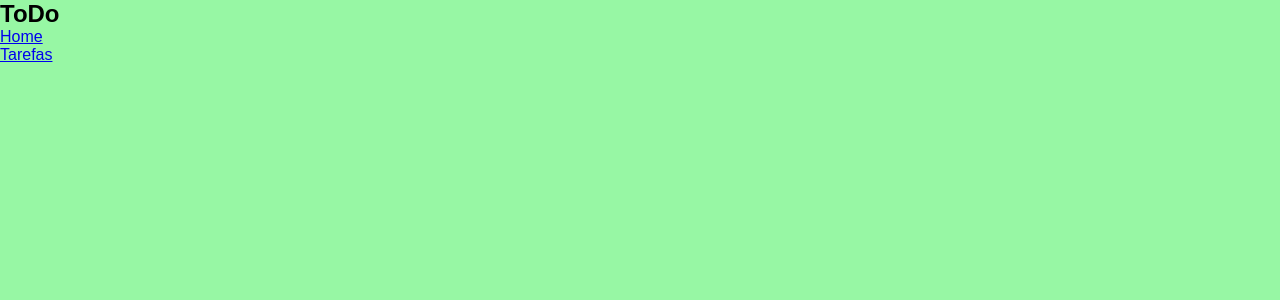
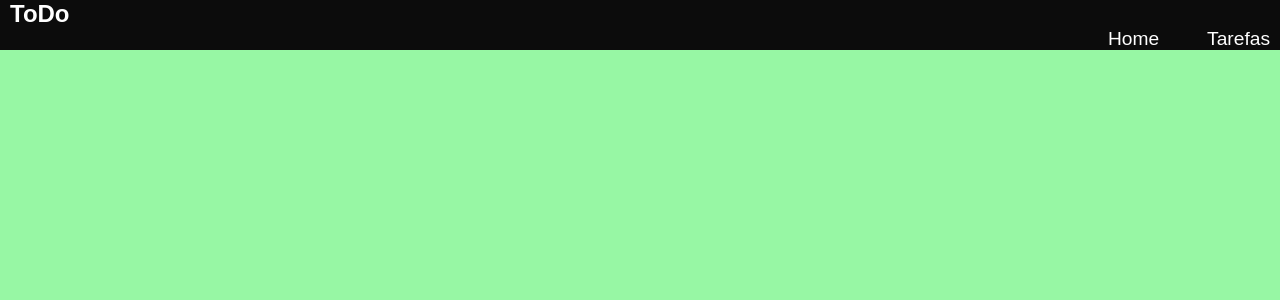
Before and after one commit to ualkerconde/todolist-aula, a React (Vite) app: page / in a window 1280 px wide. Shown: the top 300 px of the page. Built offline with nearby package versions, Linux system fonts and the light colour scheme.

Commit message:
style: Estiliza a Navbar

```diff
--- /dev/null
+++ b/src/components/navbar/NavBar.css
@@ -0,0 +1,24 @@
+.navbar{
+    background-color: #0c0c0c;
+    overflow: hidden;
+    padding-inline: 10px;
+    display: flex;
+    align-items: row;
+    color: white;
+}
+
+.navbar ul{
+    list-style-type: none;
+    display: flex;
+    flex-direction: row;
+    gap: 3rem;
+    align-items: center;
+    justify-content: end;
+    width: 100%;
+
+}
+.navbar a{
+    text-decoration: none;
+    color: white;
+    font-size: 1.2rem;
+}
--- a/src/components/navbar/NavBar.jsx
+++ b/src/components/navbar/NavBar.jsx
@@ -1,6 +1,8 @@
-export default function Navbar() {
+import "./NavBar.css";
+
+export default function NavBar() {
     return(
-        <nav>
+        <nav className="navbar">
             <h1>ToDo</h1>
             <ul>
                 <li>
--- a/src/main.jsx
+++ b/src/main.jsx
@@ -3,13 +3,12 @@
 import Login from './pages/Login/Login.jsx'
 import "./global.css"
 import Cadastro from './pages/Cadastro/Cadastro.jsx'
-import Navbar from './components/navbar/NavBar.jsx'
-
+import NavBar from './components/NavBar/NavBar.jsx'
 
 createRoot(document.getElementById('root')).render(
   <StrictMode>
     <header>
-      <Navbar/>
+      <NavBar/>
     </header>
     <main></main>
     <footer></footer>
```
